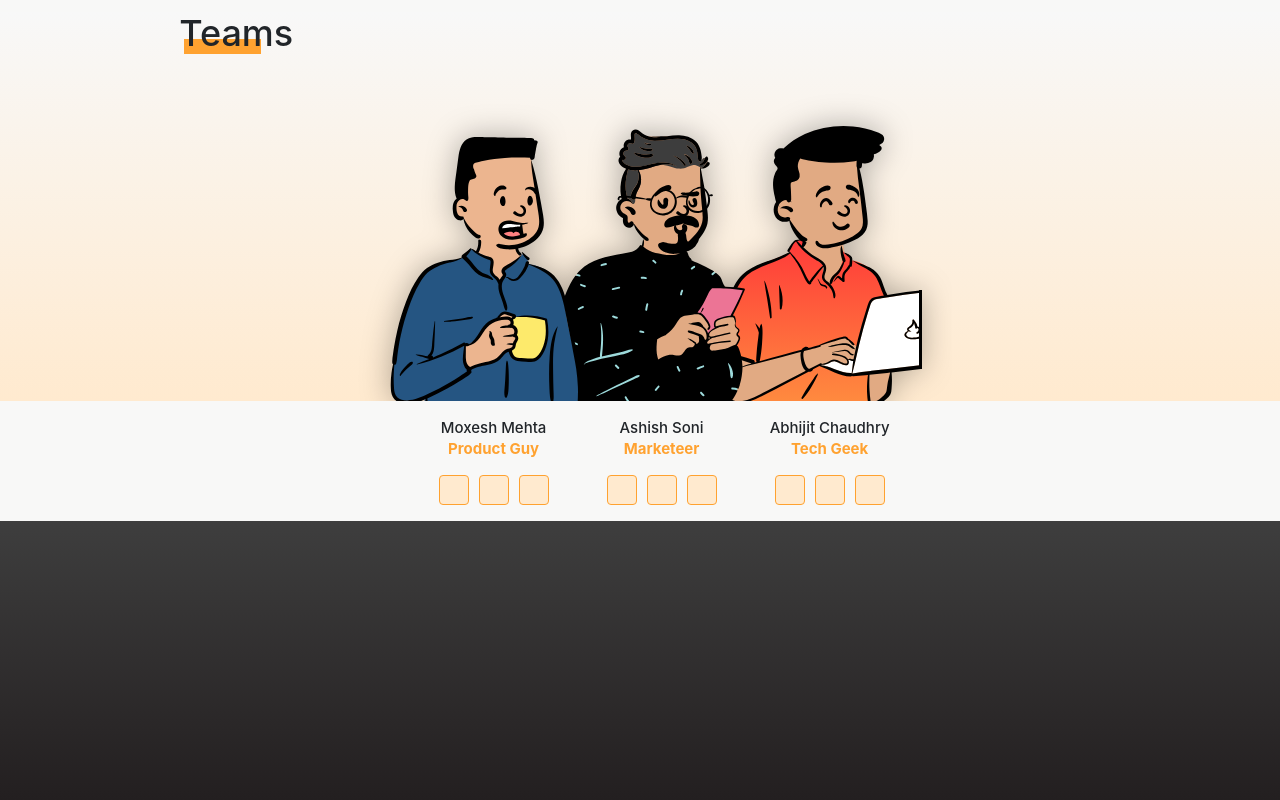
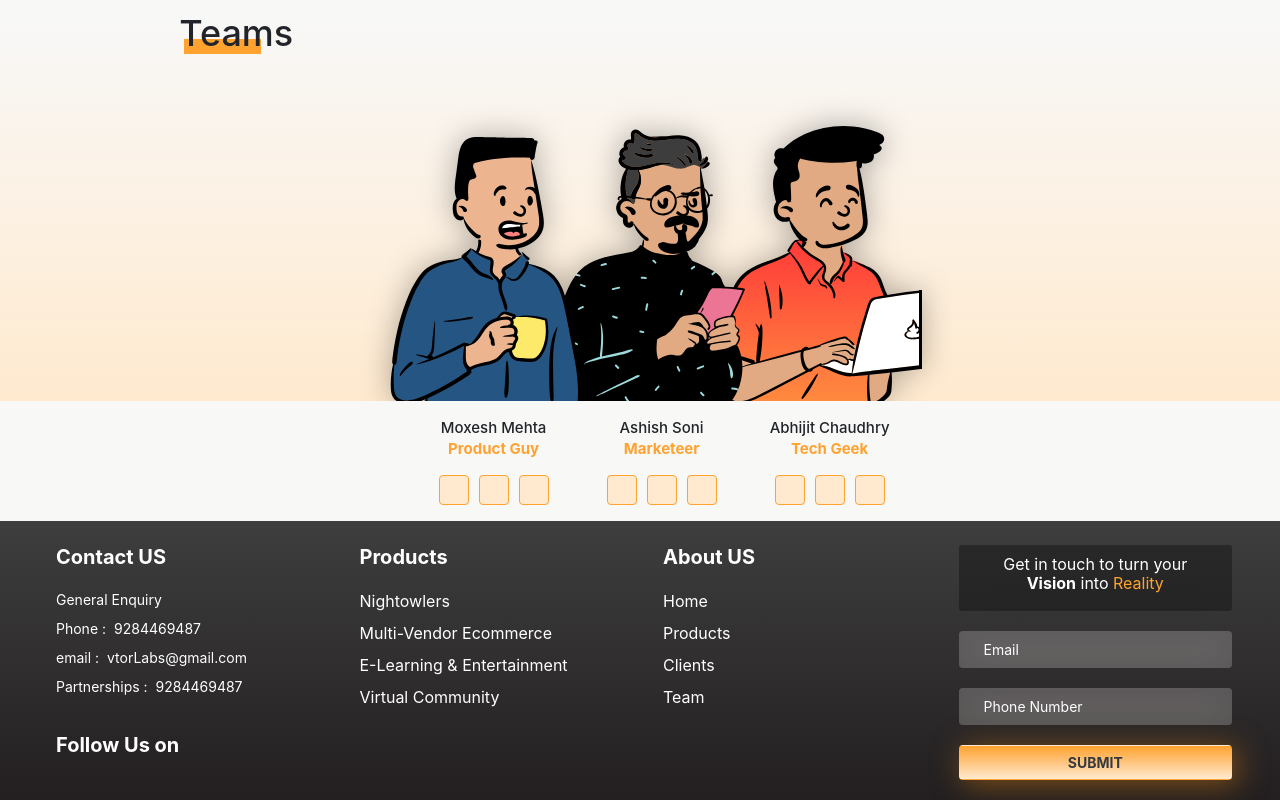
Before and after one commit to ankita1276/vtorPage, an Angular app: page /home in a window 1280 px wide. Shown: the part 2663-3463 px from the top of the page. Built offline with nearby package versions, Linux system fonts and the light colour scheme.

Commit message:
added footer

```diff
--- a/src/app/home-page/night-owler/night-owler.component.html
+++ b/src/app/home-page/night-owler/night-owler.component.html
@@ -35,7 +35,9 @@
           working with freelancers.
         </p>
         <h4 class="font-weight-bold my-3">Wanna know how?</h4>
-        <button type="button" class="btn btn-sm btn-primaryOrange font-weight-bold text-white px-5 py-2 font-lg">Visit Website</button>
+        <a href="http://thenightowlers.com" target="_blank">
+          <button type="button" class="btn btn-sm btn-primaryOrange font-weight-bold text-white px-5 py-2 font-lg">Visit Website</button>
+        </a>
       </div>
     </div>
   </div>
--- a/src/app/shared/component/footer/footer.component.html
+++ b/src/app/shared/component/footer/footer.component.html
@@ -1,3 +1,75 @@
-<div class="footer">
-
+<div class="footer row px-5 py-4">
+    <div class="col-md-3 col-xs-12">
+        <h5 class="text-white font-weight-bold px-2">Contact US</h5>
+        <ul class="navbar-nav py-2">
+           <li class="px-2 py-1 text-white font-sm ">General Enquiry</li>
+           <li class="px-2 py-1 text-white font-sm ">Phone :<span class="pl-2">9284469487</span></li>
+           <li class="px-2 py-1 text-white font-sm ">email :<span class="pl-2">vtorLabs@gmail.com</span></li>
+           <li class="px-2 py-1 text-white font-sm ">Partnerships :<span class="pl-2">9284469487</span></li>
+        </ul>
+        <h5 class="text-white font-weight-bold px-2 mt-4">Follow Us on</h5>
+    </div>
+    <div class="col-md-3 col-xs-12">
+        <h5 class="text-white font-weight-bold px-2">Products</h5>
+        <ul class="navbar-nav py-2">
+            <li class="nav-item"  (click)="onClick('/home/nightOwler')">
+              <a class="nav-link px-2 py-1 text-white">Nightowlers</a>
+            </li>
+            <li class="nav-item" (click)="onClick('/home/e-commerce')">
+              <a class="nav-link px-2 py-1 text-white">Multi-Vendor Ecommerce</a>
+            </li>
+            <li class="nav-item" (click)="onClick('/home/e-learning')">
+              <a class="nav-link px-2 py-1 text-white">E-Learning & Entertainment</a>
+            </li>
+            <li class="nav-item" (click)="onClick('/home/community')">
+                <a class="nav-link px-2 py-1 text-white">Virtual Community</a>
+              </li>
+          </ul>
+    </div>
+    <div class="col-md-3 col-xs-12">
+        <h5 class="text-white font-weight-bold px-2">About US</h5>
+        <ul class="navbar-nav py-2">
+            <li class="nav-item" (click)="onClick('home',true)">
+              <a class="nav-link px-2 py-1 text-white">Home</a>
+            </li>
+            <li class="nav-item" (click)="onClick('product',true)">
+              <a class="nav-link px-2 py-1 text-white">Products</a>
+            </li>
+            <li class="nav-item" (click)="onClick('client',true)">
+              <a class="nav-link px-2 py-1 text-white">Clients</a>
+            </li>
+            <li class="nav-item" (click)="onClick('team',true)">
+                <a class="nav-link px-2 py-1 text-white">Team</a>
+              </li>
+          </ul>
+    </div>
+    <div class="col-md-3 col-xs-12">
+        <div class="form-container">
+            <div class="blur-btn form-title d-flex justify-content-center">
+                <h6 class="text-white px-2 text-center font-weight-normal">Get in touch to turn your <br> <span class="font-weight-bold">Vision</span> into <span class="text-orange">Reality</span></h6>
+            </div>
+            <div class="blur-btn inputField">
+              <input
+                type="text"
+                [placeholder]="'Email'"
+                class="blured-text"
+                id="email"
+                [(ngModel)]="email"
+                name="email"
+              />
+            </div>
+            <div class="blur-btn inputField">
+              <input
+                type="text"
+                [placeholder]="'Phone Number'"
+                class="blured-text"
+                id="number"
+                [(ngModel)]="number"
+                name="number"
+              />
+            </div>
+            <button class="btn book-btn font-sm text-dark font-weight-bold"(click)="submit()">SUBMIT</button>
+          </div>
+        <!-- <app-detailsform></app-detailsform> -->
+    </div>
 </div>
--- a/src/app/shared/component/footer/footer.component.scss
+++ b/src/app/shared/component/footer/footer.component.scss
@@ -1,5 +1,42 @@
 .footer{
-    width: 100%;
     height: 279px;
     background: linear-gradient(180deg, #3E3E3E 0%, #231F20 100%);
+    .form-container{
+        .form-title{
+            padding:10px 15px;
+            font-size:18x;
+            line-height:27px;
+            color:white;
+            background: rgba(0, 0, 0, 0.3);
+            backdrop-filter: blur(15px);
+        }
+        .inputField{
+            margin:20px 0px;
+            ::placeholder {
+                color:white;
+            }
+            input{
+                width: 100%;
+                border: none;
+                padding: 8px 25px;
+                color:white;
+                font-size:14px;
+                line-height:21px;
+            }
+        }
+        .book-btn{
+            width:100%;
+            background: linear-gradient(180deg, #FFA230 0%, #FFEACF 100%);
+            box-shadow: 5px 4px 30px rgba(217, 125, 14, 0.52);
+            border-radius: 4px;
+        }
+        .blured-text{
+            background: rgb(255 255 255 / 13%);
+            backdrop-filter: blur(15px);
+            border-radius: 4px;
+        }
+    }
+    .nav-link {
+        cursor: pointer;
+    }
 }
--- a/src/app/shared/component/footer/footer.component.ts
+++ b/src/app/shared/component/footer/footer.component.ts
@@ -1,4 +1,6 @@
 import { Component, OnInit } from '@angular/core';
+import { Router } from '@angular/router';
+import { ViewportScroller } from '@angular/common';
 
 @Component({
   selector: 'app-footer',
@@ -6,10 +8,17 @@ import { Component, OnInit } from '@angular/core';
   styleUrls: ['./footer.component.scss']
 })
 export class FooterComponent implements OnInit {
-
-  constructor() { }
+email: any;
+number:any;
+  constructor(private router: Router,private viewportScroller: ViewportScroller, ) { }
 
   ngOnInit(): void {
   }
-
+  onClick(path: string,elementid?){
+    if(elementid){
+      this.viewportScroller.scrollToAnchor(path);
+    }
+    this.router.navigate([]).then(result => {  window.open(path, '_blank'); });
+  }
+  submit(){}
 }
```
